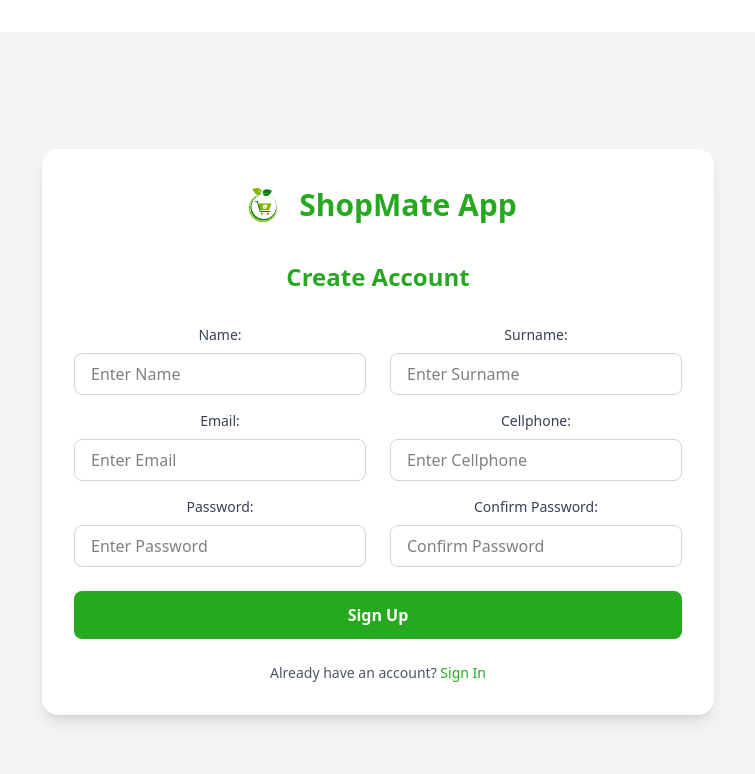
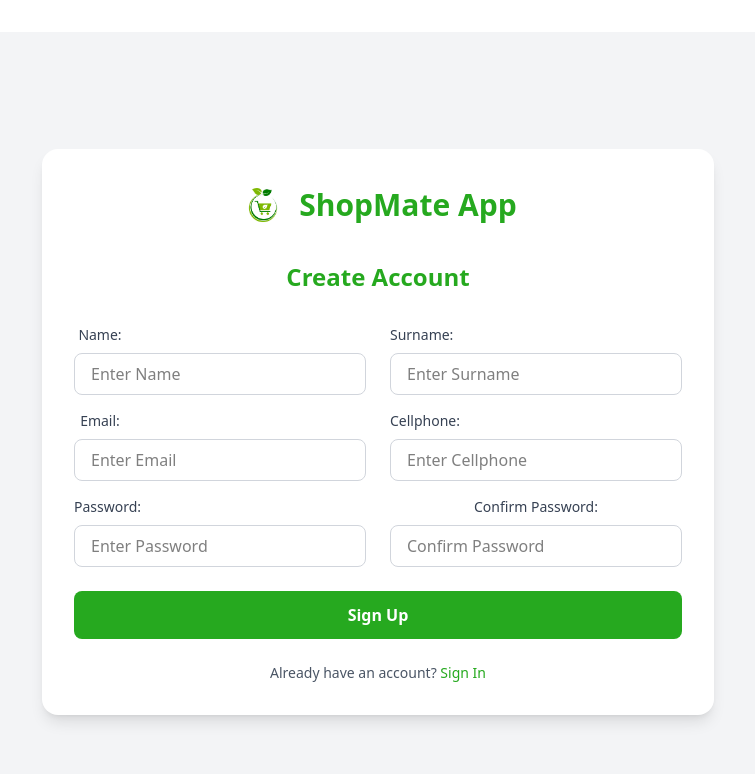
Before and after one commit to ThembelihleQueeneth/shopping_list, a React (Vite) app: page /register in a window 1280 px wide. Shown: the top 774 px of the page, without its empty margins (262-1017 px from the left). Built offline with nearby package versions, Linux system fonts and the light colour scheme.

Commit message:
Improving the ui

```diff
--- a/src/pages/Register.tsx
+++ b/src/pages/Register.tsx
@@ -75,7 +75,6 @@ const Register: FC = () => {
       [name]: value,
     }));
 
-    // Validate field in real-time if it's been touched
     if (touched[name]) {
       const error = validateField(name, value);
       setErrors((prev) => ({
@@ -88,13 +87,11 @@ const Register: FC = () => {
   const handleBlur = (e: React.FocusEvent<HTMLInputElement>) => {
     const { name, value } = e.target;
 
-    // Mark field as touched
     setTouched((prev) => ({
       ...prev,
       [name]: true,
     }));
 
-    // Validate field
     const error = validateField(name, value);
     setErrors((prev) => ({
       ...prev,
@@ -106,7 +103,6 @@ const Register: FC = () => {
     const newErrors: FormErrors = {};
     const newTouched: Record<string, boolean> = {};
 
-    // Validate all fields and mark them as touched
     Object.keys(formData).forEach((key) => {
       newTouched[key] = true;
       newErrors[key] = validateField(key, formData[key as keyof typeof formData]);
@@ -115,7 +111,6 @@ const Register: FC = () => {
     setTouched(newTouched);
     setErrors(newErrors);
 
-    // Check if form is valid
     return Object.values(newErrors).every(error => !error);
   };
 
@@ -178,7 +173,7 @@ const Register: FC = () => {
         <form onSubmit={handleRegister}>
           <div className="grid grid-cols-1 md:grid-cols-2 gap-6 mb-4">
             <div>
-              <label className="block text-sm font-medium text-gray-700 mb-2">
+              <label className="block text-sm mr-60 font-medium text-gray-700 mb-2">
                 Name:
               </label>
               <input
@@ -195,7 +190,7 @@ const Register: FC = () => {
               )}
             </div>
             <div>
-              <label className="block text-sm font-medium text-gray-700 mb-2">
+              <label className="block text-sm font-medium text-gray-700 mb-2 mr-60">
                 Surname:
               </label>
               <input
@@ -215,7 +210,7 @@ const Register: FC = () => {
 
           <div className="grid grid-cols-1 md:grid-cols-2 gap-6 mb-4">
             <div>
-              <label className="block text-sm font-medium text-gray-700 mb-2">
+              <label className="block text-sm font-medium text-gray-700 mb-2 mr-60">
                 Email:
               </label>
               <input
@@ -233,7 +228,7 @@ const Register: FC = () => {
               )}
             </div>
             <div>
-              <label className="block text-sm font-medium text-gray-700 mb-2">
+              <label className="block text-sm font-medium text-gray-700 mb-2 mr-60">
                 Cellphone:
               </label>
               <input
@@ -254,7 +249,7 @@ const Register: FC = () => {
 
           <div className="grid grid-cols-1 md:grid-cols-2 gap-6 mb-6">
             <div>
-              <label className="block text-sm font-medium text-gray-700 mb-2">
+              <label className="block text-sm font-medium text-gray-700 mb-2 mr-60">
                 Password:
               </label>
               <input
@@ -272,7 +267,7 @@ const Register: FC = () => {
               )}
             </div>
             <div>
-              <label className="block text-sm font-medium text-gray-700 mb-2">
+              <label className="block text-sm font-medium text-gray-700 mb-2 ">
                 Confirm Password:
               </label>
               <input
```
